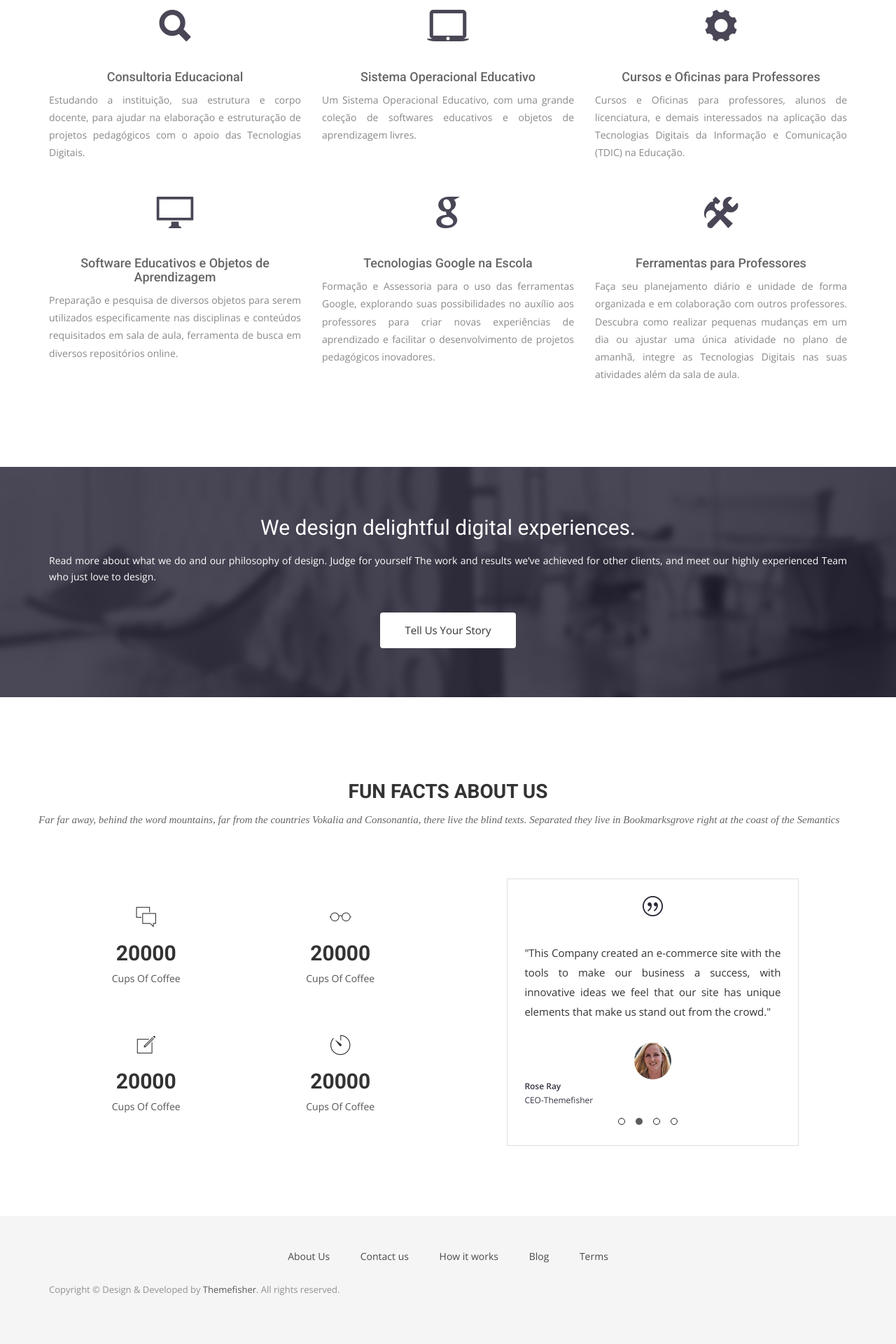
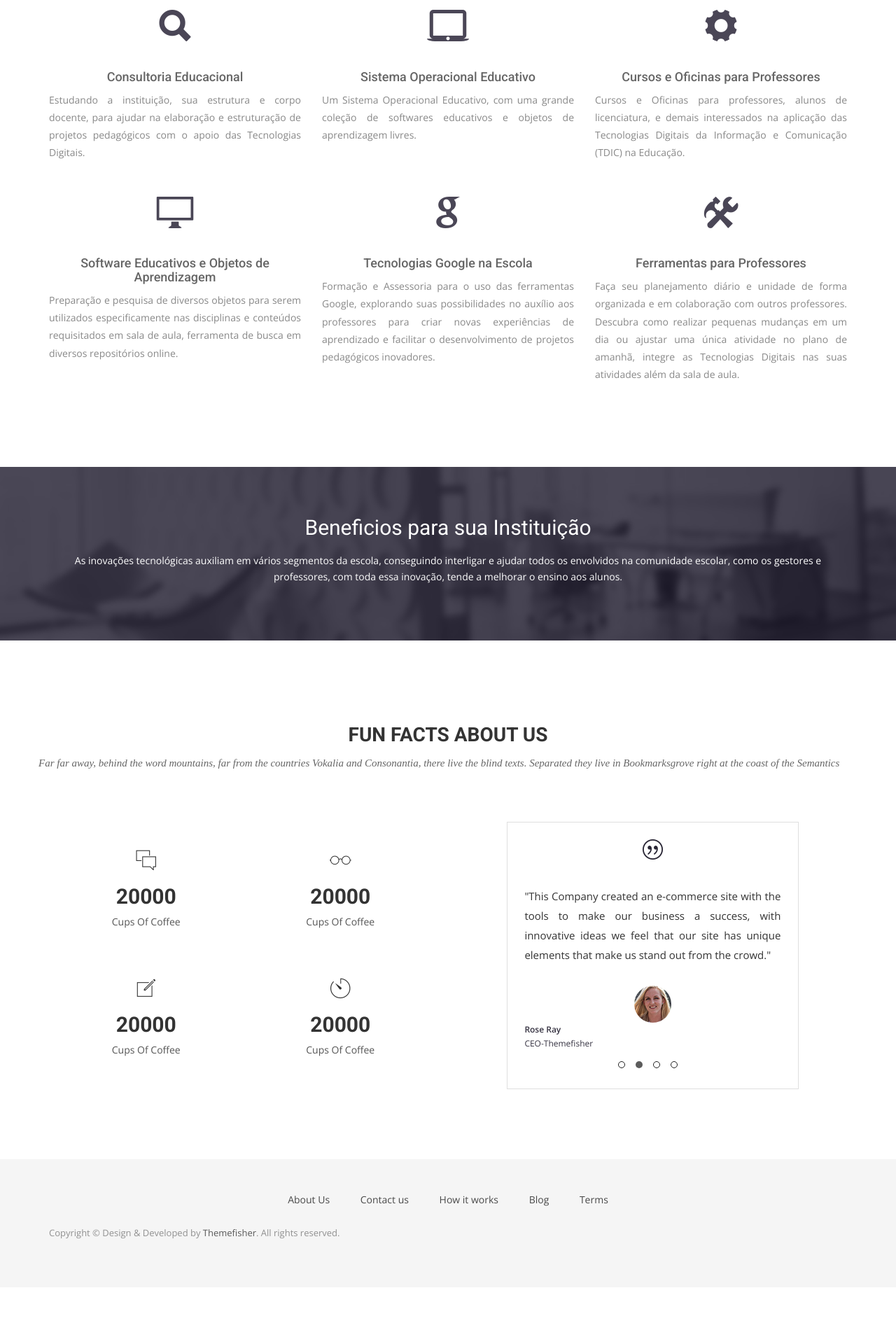
Before and after one commit to educadordofuturo/educadordofuturo.github.io, a Jekyll site: the page built from index.html, in a window 1280 px wide. Shown: the part 2191-4111 px from the top of the page at 70% size. Built offline with Jekyll 4.4.1, drawn with Linux system fonts in a browser that asks for light colours; nearby versions of some CDN libraries; some web fonts are replaced; after the commit the page ends 4030 px from its top, so only the background shows below that.

Commit message:
add beneficios na home page

```diff
--- a/css/airspace.css
+++ b/css/airspace.css
@@ -217,6 +217,7 @@ font header .navbar-default .navbar-nav li a:hover {
   font-size: 30px;
 }
 #call-to-action p {
+  text-align: center;
   font-size: 14px;
   line-height: 1.6;
 }
--- a/index.html
+++ b/index.html
@@ -107,9 +107,8 @@ permalink: /
     <div class="row">
       <div class="col-md-12">
         <div class="block">
-          <h2>We design delightful digital experiences.</h2>
-          <p>Read more about what we do and our philosophy of design. Judge for yourself The work and results we’ve achieved for other clients, and meet our highly experienced Team who just love to design.</p>
-          <a class="btn btn-default btn-call-to-action" href="#" >Tell Us Your Story</a>
+          <h2>Beneficios para sua Instituição</h2>
+          <p>As inovações tecnológicas auxiliam em vários segmentos da escola, conseguindo interligar e ajudar todos os envolvidos na comunidade escolar, como os gestores e professores, com toda essa inovação, tende a melhorar o ensino aos alunos.</p>
         </div>
       </div>
     </div>
```
Also changed, not shown: 2 other files.
